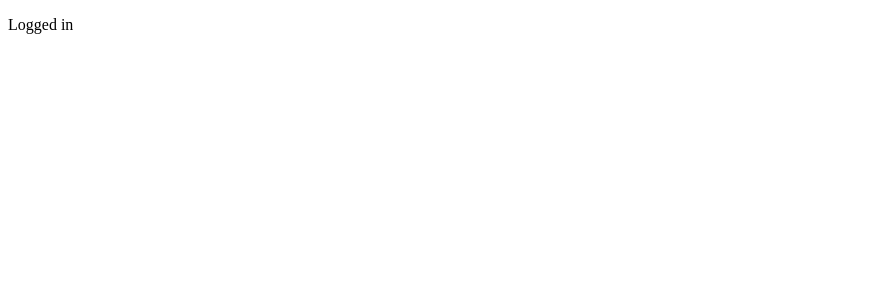
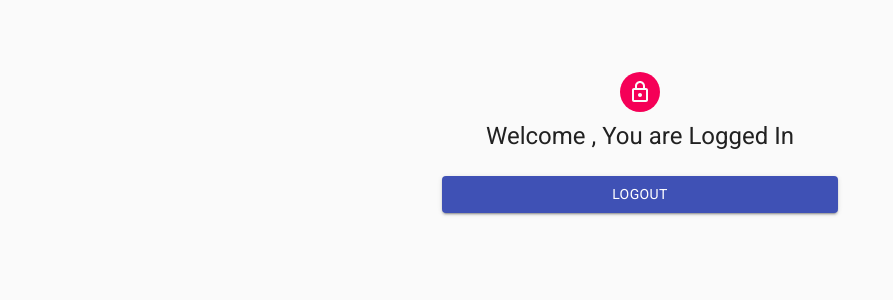
Before and after one commit to unicef/OoI-Intern-Assessment, a React (Create React App) app in the folder client/: page / in a window 1280 px wide. Shown: the top 300 px of the page, without its empty margins (0-893 px from the left). Built offline with nearby package versions, Linux system fonts and the light colour scheme; sample sign-in values are in the browser's storage.

Commit message:
add logout option in landing page
Signed-off-by: Ida Delphine <idadelm@gmail.com>

```diff
--- a/client/src/LandingPage.jsx
+++ b/client/src/LandingPage.jsx
@@ -1,7 +1,66 @@
 import React from 'react';
+import Avatar from '@material-ui/core/Avatar';
+import Button from '@material-ui/core/Button';
+import CssBaseline from '@material-ui/core/CssBaseline';
+import LockOutlinedIcon from '@material-ui/icons/LockOutlined';
+import Typography from '@material-ui/core/Typography';
+import { makeStyles } from '@material-ui/core/styles';
+import Container from '@material-ui/core/Container';
+import { Link } from "react-router-dom";
+
+const useStyles = makeStyles((theme) => ({
+    paper: {
+        marginTop: theme.spacing(8),
+        display: 'flex',
+        flexDirection: 'column',
+        alignItems: 'center',
+    },
+    avatar: {
+        margin: theme.spacing(1),
+        backgroundColor: theme.palette.secondary.main,
+    },
+    form: {
+        width: '100%',
+        marginTop: theme.spacing(1),
+    },
+    submit: {
+        margin: theme.spacing(3, 0, 2),
+    },
+}));
+
+function logOut() {
+    localStorage.removeItem("LOGIN-STATUS")
+    window.location.replace("/login");
+}
+
+
 
 export default function LandingPage() {
+    const classes = useStyles();
+
     return (
-        <p>Logged in</p>
+        <Container component="main" maxWidth="xs">
+        <CssBaseline />
+        <div className={classes.paper}>
+            <Avatar className={classes.avatar}>
+                <LockOutlinedIcon />
+            </Avatar>
+            <Typography component="h1" variant="h5">
+                Welcome , You are Logged In
+            </Typography>
+
+            <Button
+                type="submit"
+                fullWidth
+                variant="contained"
+                color="primary"
+                className={classes.submit}
+                onClick={() => logOut()}
+            >
+                logout
+                </Button>
+
+        </div>
+    </Container>
     )
 }
```
